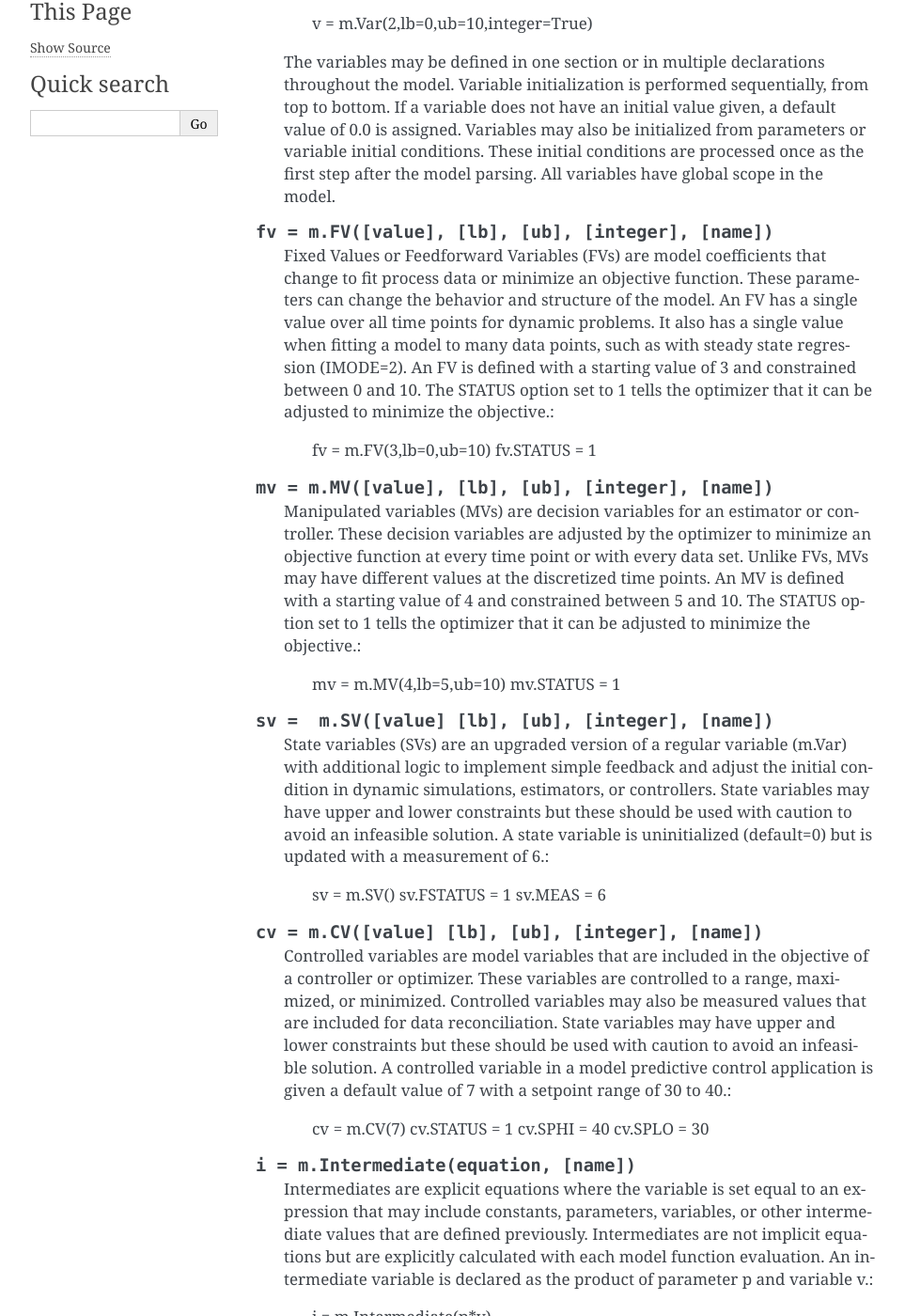
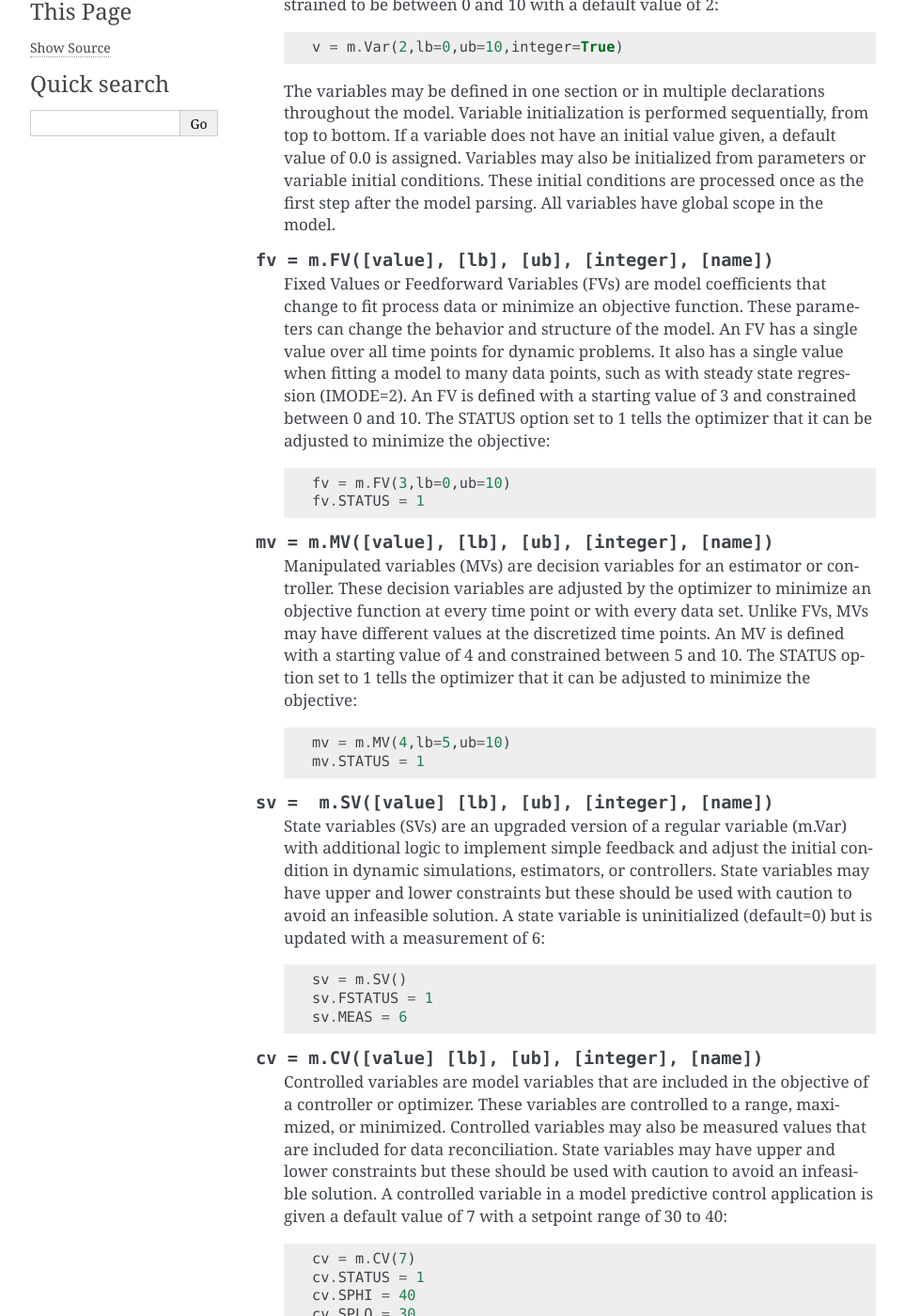
Before and after one commit to BYU-PRISM/GEKKO, a Sphinx documentation site: the page built from docs/model_methods.rst, in a window 1280 px wide and 1400 px high, scrolled down 1278 px. Shown: the whole window at 94% size, without its empty margins (148-1111 px from the left). Built offline with Sphinx 7.4.7, drawn with Linux system fonts in a browser that asks for light colours; some of the changed text lies outside the part shown.

Commit message:
Update model_methods.rst

```diff
--- a/docs/model_methods.rst
+++ b/docs/model_methods.rst
@@ -25,7 +25,7 @@ Model Building
 
 .. py:classmethod::    c =  m.Const(value, [name])
 
-    A constant value in the optimization problem. This is a static value and is not changed by the optimizer. Constants are fixed values that represent model inputs, fixed constants, or any other value that does not change. Constants are not modified by the solver as it searches for a solution. As such, constants do not contribute to the number of degrees of freedom (DOF).:
+    A constant value in the optimization problem. This is a static value and is not changed by the optimizer. Constants are fixed values that represent model inputs, fixed constants, or any other value that does not change. Constants are not modified by the solver as it searches for a solution. As such, constants do not contribute to the number of degrees of freedom (DOF)::
 
         c = m.Const(3)
 
@@ -33,7 +33,7 @@ Model Building
 
 .. py:classmethod::	   p = m.Param([value], [name])
 
-    Parameters are values that are nominally fixed at initial values but can be changed with input data, by the user, or can become calculated by the optimizer to minimize an objective function if they are indicated as decision variables. Parameters are values that represent model inputs, fixed constants, or measurements that may change over time.  Parameters are not modified by the solver as it searches for a solution but they can be upgraded to an FV or MV as a decision variable for the optimizer.  As a parameter, it does not contribute to the number of degrees of freedom (DOF).:
+    Parameters are values that are nominally fixed at initial values but can be changed with input data, by the user, or can become calculated by the optimizer to minimize an objective function if they are indicated as decision variables. Parameters are values that represent model inputs, fixed constants, or measurements that may change over time.  Parameters are not modified by the solver as it searches for a solution but they can be upgraded to an FV or MV as a decision variable for the optimizer.  As a parameter, it does not contribute to the number of degrees of freedom (DOF)::
 
         p = m.Param(value=[0,0.1,0.2])
 
@@ -41,7 +41,7 @@ Model Building
 
 .. py:classmethod::	   v = m.Var([value], [lb], [ub], [integer], [name])
 
-    Variables are always calculated values as determined by the set of equations. Some variables are either measured and/or controlled to a desired target value. Variables are modified by the solver as it searches for a solution. Each additional variable adds a decision (degree of freedom) to the problem. The following is an example of declaring an integer variable (0,1,2,...) that is constrained to be between 0 and 10 with a default value of 2.:
+    Variables are always calculated values as determined by the set of equations. Some variables are either measured and/or controlled to a desired target value. Variables are modified by the solver as it searches for a solution. Each additional variable adds a decision (degree of freedom) to the problem. The following is an example of declaring an integer variable (0,1,2,...) that is constrained to be between 0 and 10 with a default value of 2::
 
         v = m.Var(2,lb=0,ub=10,integer=True)
 
@@ -49,21 +49,21 @@ Model Building
 
 .. py:classmethod::	   fv = m.FV([value], [lb], [ub], [integer], [name])
 
-    Fixed Values or Feedforward Variables (FVs) are model coefficients that change to fit process data or minimize an objective function.  These parameters can change the behavior and structure of the model.  An FV has a single value over all time points for dynamic problems. It also has a single value when fitting a model to many data points, such as with steady state regression (IMODE=2). An FV is defined with a starting value of 3 and constrained between 0 and 10. The STATUS option set to 1 tells the optimizer that it can be adjusted to minimize the objective.:
+    Fixed Values or Feedforward Variables (FVs) are model coefficients that change to fit process data or minimize an objective function.  These parameters can change the behavior and structure of the model.  An FV has a single value over all time points for dynamic problems. It also has a single value when fitting a model to many data points, such as with steady state regression (IMODE=2). An FV is defined with a starting value of 3 and constrained between 0 and 10. The STATUS option set to 1 tells the optimizer that it can be adjusted to minimize the objective::
 
         fv = m.FV(3,lb=0,ub=10)
         fv.STATUS = 1
 
 .. py:classmethod::    mv = m.MV([value], [lb], [ub], [integer], [name])
 
-    Manipulated variables (MVs) are decision variables for an estimator or controller. These decision variables are adjusted by the optimizer to minimize an objective function at every time point or with every data set. Unlike FVs, MVs may have different values at the discretized time points. An MV is defined with a starting value of 4 and constrained between 5 and 10. The STATUS option set to 1 tells the optimizer that it can be adjusted to minimize the objective.:
+    Manipulated variables (MVs) are decision variables for an estimator or controller. These decision variables are adjusted by the optimizer to minimize an objective function at every time point or with every data set. Unlike FVs, MVs may have different values at the discretized time points. An MV is defined with a starting value of 4 and constrained between 5 and 10. The STATUS option set to 1 tells the optimizer that it can be adjusted to minimize the objective::
 
         mv = m.MV(4,lb=5,ub=10)
         mv.STATUS = 1
 
 .. py:classmethod::    sv =  m.SV([value] [lb], [ub], [integer], [name])
 
-    State variables (SVs) are an upgraded version of a regular variable (m.Var) with additional logic to implement simple feedback and adjust the initial condition in dynamic simulations, estimators, or controllers. State variables may have upper and lower constraints but these should be used with caution to avoid an infeasible solution. A state variable is uninitialized (default=0) but is updated with a measurement of 6.:
+    State variables (SVs) are an upgraded version of a regular variable (m.Var) with additional logic to implement simple feedback and adjust the initial condition in dynamic simulations, estimators, or controllers. State variables may have upper and lower constraints but these should be used with caution to avoid an infeasible solution. A state variable is uninitialized (default=0) but is updated with a measurement of 6::
 
         sv = m.SV()
         sv.FSTATUS = 1
@@ -71,7 +71,7 @@ Model Building
 
 .. py:classmethod::    cv = m.CV([value] [lb], [ub], [integer], [name])
 
-    Controlled variables are model variables that are included in the objective of a controller or optimizer. These variables are controlled to a range, maximized, or minimized. Controlled variables may also be measured values that are included for data reconciliation. State variables may have upper and lower constraints but these should be used with caution to avoid an infeasible solution. A controlled variable in a model predictive control application is given a default value of 7 with a setpoint range of 30 to 40.:
+    Controlled variables are model variables that are included in the objective of a controller or optimizer. These variables are controlled to a range, maximized, or minimized. Controlled variables may also be measured values that are included for data reconciliation. State variables may have upper and lower constraints but these should be used with caution to avoid an infeasible solution. A controlled variable in a model predictive control application is given a default value of 7 with a setpoint range of 30 to 40::
 
         cv = m.CV(7)
         cv.STATUS = 1
@@ -80,7 +80,7 @@ Model Building
 
 .. py:classmethod::    i = m.Intermediate(equation, [name])
 
-    Intermediates are explicit equations where the variable is set equal to an expression that may include constants, parameters, variables, or other intermediate values that are defined previously. Intermediates are not implicit equations but are explicitly calculated with each model function evaluation. An intermediate variable is declared as the product of parameter p and variable v.:
+    Intermediates are explicit equations where the variable is set equal to an expression that may include constants, parameters, variables, or other intermediate values that are defined previously. Intermediates are not implicit equations but are explicitly calculated with each model function evaluation. An intermediate variable is declared as the product of parameter p and variable v::
 
         i = m.Intermediate(p*v)
 
@@ -119,7 +119,7 @@ Model Building
 .. py:classmethod::    a = m.Array(type,dimension,**args)
 
     Create an n-dimensional array (as defined in tuple input `dimension` ) of GEKKO variables of type `type` .
-    The optional keyword arguments (`**args`) are applied to each element of the array. The following example demonstrates the use of a 3x2 Array, a Parameter, Intermediates, and an Objective. The array values are initialized to 2.0 and bounds are set to -10.0 to 10.0.:
+    The optional keyword arguments (`**args`) are applied to each element of the array. The following example demonstrates the use of a 3x2 Array, a Parameter, Intermediates, and an Objective. The array values are initialized to 2.0 and bounds are set to -10.0 to 10.0::
 
         from gekko import GEKKO
         m = GEKKO()
@@ -197,8 +197,6 @@ Model Building
 		m = GEKKO()
 		m.solver_options = ['max_iter 100','max_cpu_time 100']
 
-
-
 .. _valid_eq_funcs:
 
 Equation Functions
@@ -253,20 +251,24 @@ Traditional logical expressions such as if statements cannot be used in gradient
     IF conditional with a binary switch variable.
         The traditional method for IF statements is not continuously
         differentiable and can cause a gradient-based optimizer to fail
-        to converge. The if3 method uses a binary switching variable to determine whether y=x1 (when condition<0) or y=x2 (when condition>=0).:
+        to converge. The if3 method uses a binary switching variable to determine whether y=x1 (when condition<0) or y=x2 (when condition>=0)::
 
         	Usage: y = m.if3(condition,x1,x2)
 
     Inputs:
+
         condition: GEKKO variable, parameter, or expression
+
         x1 and x2: GEKKO variable, parameter, or expression
 
     Output:
     	GEKKO variable
+
         y = x1 when condition<0
+
         y = x2 when condition>=0
 
-    Example usage:
+    Example usage::
 
         import numpy as np
         import matplotlib.pyplot as plt
@@ -274,10 +276,12 @@ Traditional logical expressions such as if statements cannot be used in gradient
         m = GEKKO(remote=False)
         p = m.Param()
         y = m.if3(p-4,p**2,p+1)
+
         # solve with condition<0
         p.value = 3
         m.solve(disp=False)
         print(y.value)
+
         # solve with condition>=0
         p.value = 5
         m.solve(disp=False)
@@ -288,7 +292,7 @@ Traditional logical expressions such as if statements cannot be used in gradient
     Generates the maximum value with continuous first and second derivatives.
 	The traditional method for max value (max) is not
         continuously differentiable and can cause a gradient-based optimizer
-        to fail to converge.::
+        to fail to converge::
 
         	Usage: y = m.max2(x1,x2)
 
@@ -302,7 +306,7 @@ Traditional logical expressions such as if statements cannot be used in gradient
     Generates the maximum value with a binary switch variable.
         The traditional method for max value (max) is not continuously
         differentiable and can cause a gradient-based optimizer to fail
-        to converge.::
+        to converge::
 
         	Usage: y = m.max3(x1,x2)
 
@@ -316,7 +320,7 @@ Traditional logical expressions such as if statements cannot be used in gradient
     Generates the minimum value with continuous first and second derivatives.
     	The traditional method for min value (min) is not
         continuously differentiable and can cause a gradient-based optimizer
-        to fail to converge.::
+        to fail to converge::
 
         	Usage: y = m.min2(x1,x2)
 
@@ -330,7 +334,7 @@ Traditional logical expressions such as if statements cannot be used in gradient
     Generates the maximum value with a binary switch variable.
         The traditional method for max value (max) is not continuously
         differentiable and can cause a gradient-based optimizer to fail
-        to converge.::
+        to converge::
 
 		Usage: y = m.max3(x1,x2)
 
@@ -343,7 +347,7 @@ Traditional logical expressions such as if statements cannot be used in gradient
 
     Generates the sign of an argument with MPCC.
     	The traditional method for signum (sign) is not continuously differentiable and can cause
-        a gradient-based optimizer to fail to converge.::
+        a gradient-based optimizer to fail to converge::
 
         	Usage: y = m.sign2(x)
 
@@ -356,7 +360,7 @@ Traditional logical expressions such as if statements cannot be used in gradient
 
     Generates the sign of an argument with binary switching variable.
         The traditional method for signum (sign) is not continuously differentiable
-        and can cause a gradient-based optimizer to fail to converge.::
+        and can cause a gradient-based optimizer to fail to converge::
 
         	Usage: y = m.sign3(x)
 
@@ -370,7 +374,7 @@ Traditional logical expressions such as if statements cannot be used in gradient
     Generates the absolute value with continuous first and second derivatives.
     	The traditional method for absolute value (abs) has
         a point that is not continuously differentiable at an argument value
-        of zero and can cause a gradient-based optimizer to fail to converge.::
+        of zero and can cause a gradient-based optimizer to fail to converge::
 
         	Usage: y = m.abs2(x)
 
@@ -383,7 +387,7 @@ Traditional logical expressions such as if statements cannot be used in gradient
 
     Generates the absolute value with a binary switch.
     	The traditional method for absolute value (abs) has a point that is not continuously differentiable
-        at an argument value of zero and can cause a gradient-based optimizer to fail to converge.::
+        at an argument value of zero and can cause a gradient-based optimizer to fail to converge::
 
         	Usage: y = m.abs3(x)
 
```
